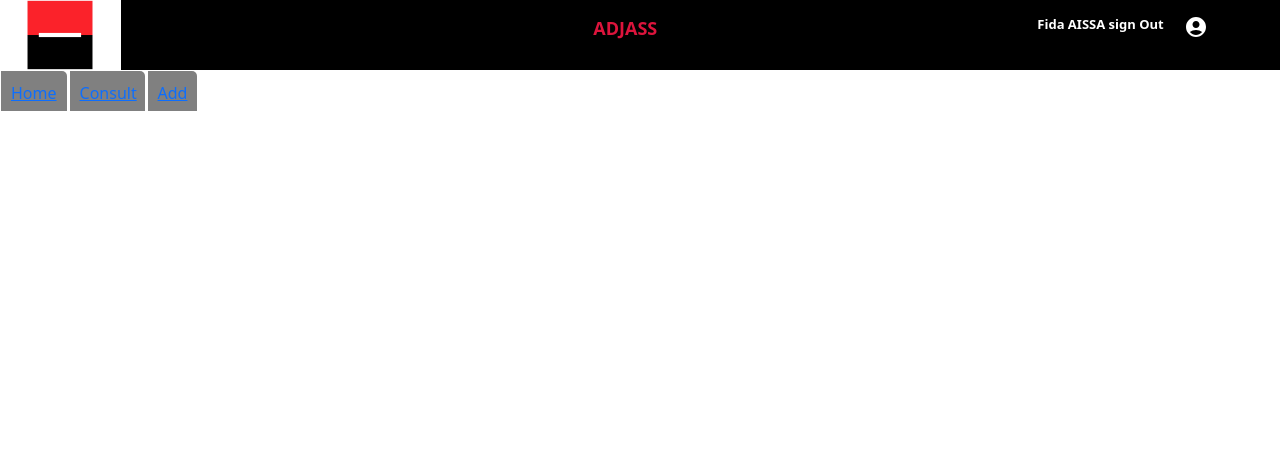
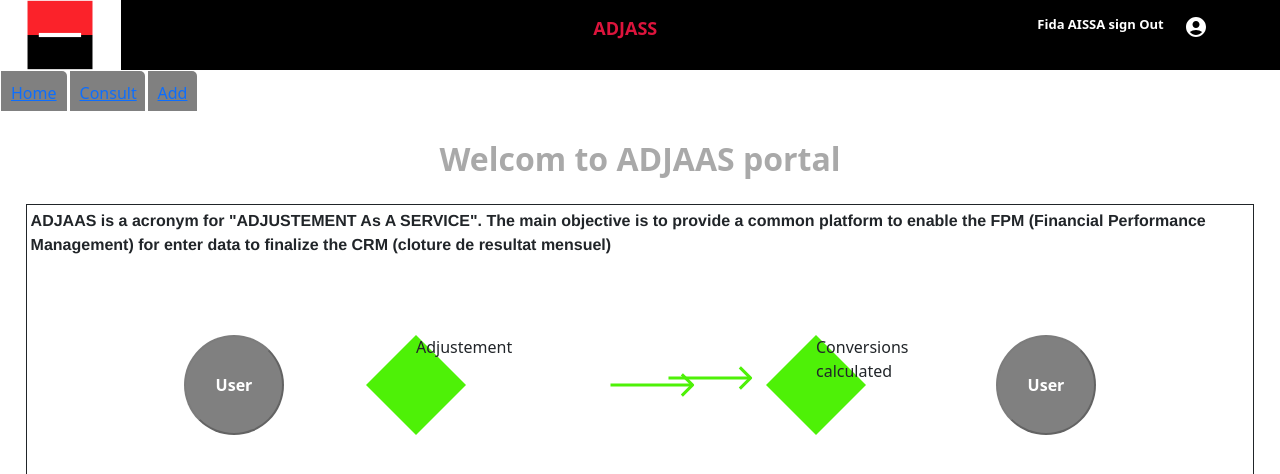
Before and after one commit to dfatoumata/adjProjectWeb, a React (Create React App) app: page / in a window 1280 px wide. Shown: the top 474 px of the page. Built offline with nearby package versions, Linux system fonts and the light colour scheme.

Commit message:
consult page and beggin home page

```diff
--- a/src/App.js
+++ b/src/App.js
@@ -8,12 +8,14 @@ import Manulaprev from './components/forms/Manulaprev';
 import Addform from './components/forms/Addform';
 
 import './App.css';
+import Consult from './components/forms/Consult';
 
 function App() {
   return (
     <BrowserRouter>
       <Routes>
           <Route path='/' element={<Home />}/>
+          <Route path='/consult' element={<Consult />}/>
           <Route path='/add' element={<Addform /> } />
           <Route path='added' element={<Add/>} />
           <Route path='/manual' element={<Manual/>}/>
--- /dev/null
+++ b/src/components/forms/Consult.jsx
@@ -0,0 +1,98 @@
+import React, {useState, useEffect} from 'react'
+import Table from '@mui/material/Table';
+import TableBody from '@mui/material/TableBody';
+import TableCell from '@mui/material/TableCell';
+import TableContainer from '@mui/material/TableContainer';
+import TableHead from '@mui/material/TableHead';
+import TableRow from '@mui/material/TableRow';
+import Paper from '@mui/material/Paper';
+import Papa from 'papaparse';
+import './Consult.scss';
+import Headers from '../partials/Headers/Headers';
+
+function Consult() {
+
+    const [parsedCsvData, setParsedCsvData] = useState([]);
+
+
+  useEffect(() => {
+    async function getData() {
+        const response = await fetch("/file/data.csv");
+        const reader = response.body.getReader();
+        const result = await reader.read(); // raw array
+        const decoder = new TextDecoder("utf-8");
+        const csv = decoder.decode(result.value); // the csv text
+        const results = Papa.parse(csv, { header: true }); // object with { data, errors, meta }
+        const rows = results.data; // array of objects
+        setParsedCsvData(rows);
+    }
+    getData();
+}, []);
+
+  return (
+    <div className="manall">
+      <div className="menu">
+        <Headers/>
+      </div>
+      <div className="manprev">
+        <div className="row">
+            <div className="col-md-4 adjust" >
+                <button type="submit" className='btnadjustement'>Adjustement 1 - 15/05/2022</button>
+                <button type="submit" className='btnadjustement'>Adjustement 2 - 15/05/2022</button>
+                <button type="submit" className='btnadjustement'>Adjustement 3 - 15/05/2022</button>
+                <button type="submit" className='btnadjustement'>Adjustement 4 - 15/05/2022</button>
+                <button type="submit" className='btnadjustement'>Adjustement 5 - 15/05/2022</button>
+                <button type="submit" className='btnadjustement'>Adjustement 6 - 15/05/2022</button>
+                <button type="submit" className='btnadjustement'>Adjustement 7 - 15/05/2022</button>
+                <button type="submit" className='btnadjustement'>Adjustement 8 - 15/05/2022</button>
+                <button type="submit" className='btnadjustement'>Adjustement 9 - 15/05/2022</button>
+                <button type="submit" className='btnadjustement'>Adjustement 10 - 15/05/2022</button>
+                <button type="submit" className='btnadjustement'>Adjustement 11 - 15/05/2022</button>
+            </div>
+            <div className="col-md-8">
+            <TableContainer component={Paper}>
+                <Table sx={{ minWidth: 650 }} aria-label="simple table">
+                    <TableHead className='entete'>
+                    <TableRow>
+                        <TableCell>Pilars</TableCell>
+                        <TableCell align="right">Phase</TableCell>
+                        <TableCell align="right">Year</TableCell>
+                        <TableCell align="right">Month</TableCell>
+                        <TableCell align="right">Cumul_type</TableCell>
+                        <TableCell align="right">Data_type</TableCell>
+                        <TableCell align="right">Data_source</TableCell>
+                        <TableCell align="right">Entity</TableCell>
+                        <TableCell align="right">Indicators</TableCell>
+                    </TableRow>
+                    </TableHead>
+                    <TableBody>
+                    { parsedCsvData && parsedCsvData.map((row) => (
+                        <TableRow
+                        key={row.name}
+                        sx={{ '&:last-child td, &:last-child th': { border: 0 } }}
+                        >
+                        <TableCell component="th" scope="row">
+                            {row.pilars}
+                        </TableCell>
+                        <TableCell align="right">{row.phase}</TableCell>
+                        <TableCell align="right">{row.year}</TableCell>
+                        <TableCell align="right">{row.month}</TableCell>
+                        <TableCell align="right">{row.cumul_type}</TableCell>
+                        <TableCell align="right">{row.data_type}</TableCell>
+                        <TableCell align="right">{row.data_source}</TableCell>
+                        <TableCell align="right">{row.entity}</TableCell>
+                        <TableCell align="right">{row.indicators}</TableCell>
+                        </TableRow>
+                    ))}
+                    </TableBody>
+                </Table>
+
+            </TableContainer>
+            </div>
+        </div>
+        </div>
+    </div>
+  )
+}
+
+export default Consult
--- /dev/null
+++ b/src/components/forms/Consult.scss
@@ -0,0 +1,40 @@
+.manprev {
+    margin: 5%;
+    margin-left: 15%;
+}
+.entete {
+    width: 1px;
+    height: 2px;
+    background: gray;
+}
+.mabtn {
+    float: right;
+}
+.matn {
+    height: 40px;
+    margin-right: 66px;
+    border-radius: 20px;
+    color: green;
+    font-weight: bold;
+}
+.boxContent {
+    width: 200px;
+}
+.prevBtn {
+    margin-top: 7%;
+    margin-bottom: 7%;
+}
+.btnadjustement {
+    background: gray;
+    border-radius: 8px;
+}
+.btnadjustement:hover {
+    color: white;
+    background: red;
+    font-weight: bold;
+}
+.btnadjustement:active {
+    color: white;
+    background: red;
+    font-weight: bold;
+}
--- a/src/components/forms/Homeforms.jsx
+++ b/src/components/forms/Homeforms.jsx
@@ -86,7 +86,7 @@ function Homeforms() {
 
                 <br />
 
-<table>
+<table className='bulkTable'>
   <thead>
     <tr key={"header"}>
       {headerKeys.map((key) => (
--- a/src/components/pages/Home.css
+++ b/src/components/pages/Home.css
@@ -2,3 +2,139 @@
     margin: 50%;
     padding: 50%;
 }
+.titre {
+    text-align: center;
+    color:darkgray;
+    font-weight: bold;
+
+}
+.frame1 {
+    margin: 2%;
+    border: 1px solid;
+    justify-content: center;
+    height: 360px;
+    display: flex;
+
+}
+.description {
+    font-weight: bold;
+    font-family: 'Franklin Gothic Medium', 'Arial Narrow', Arial, sans-serif;
+    margin: 4px;
+}
+.frame {
+    position: absolute;
+    margin-top: 130px;
+    display: flex;
+    justify-content: center;
+}
+.firstCircle {
+    border-radius: 60%;
+    height: 100px;
+    width: 100px;
+    background: gray;
+    color: white;
+    font-weight: bold;
+}
+.secondCircle {
+    border-radius: 60%;
+    height: 100px;
+    width: 100px;
+    margin-left: 130px;
+    background: gray;
+    font-weight: bold;
+    color: white;
+}
+.myarrow{
+    position:absolute;
+    margin-left: 130px;
+    /* bottom:0; */
+    transform: rotate(90deg);
+  }
+  .line {
+    border-right: 0.2rem solid #4EF107;
+    display:inline-block;
+    height:5rem;
+  }
+  .arrow{
+  position:absolute;
+    top:-0.3rem;
+    bottom:0;
+    height:1rem;
+    border-right: 0.2rem solid #4EF107;
+    display: inline-block;
+  }
+  .right{
+    left:0.3rem;
+    transform: rotate(-45deg);
+  }
+  .left{
+    right:0.3rem;
+    transform: rotate(45deg);
+  }
+  .diamond {
+    width: 0;
+    height: 0;
+    margin-left: 82px;
+    border: 50px solid transparent;
+    border-bottom-color: #4EF107;
+    position: relative;
+    top: -50px;
+  }
+  .diamond:after {
+    content: '';
+    position: absolute;
+    left: -50px;
+    top: 50px;
+    width: 0;
+    height: 0;
+    /* margin-left: 5px; */
+    border: 50px solid transparent;
+    border-top-color: #4EF107;
+  }
+  .diamonda {
+    width: 0;
+    height: 0;
+    margin-left: 300px;
+    border: 50px solid transparent;
+    border-bottom-color: #4EF107;
+    position: relative;
+    top: -50px;
+  }
+  .diamonda:after {
+    content: '';
+    /* margin-left: 300px; */
+    position: absolute;
+    left: -50px;
+    top: 50px;
+    width: 0;
+    height: 0;
+    border: 50px solid transparent;
+    border-top-color: #4EF107;
+  }
+  .myarrow2{
+    position:absolute;
+    top:0;
+    bottom:0;
+    transform: rotate(90deg);
+  }
+  .line2 {
+    border-right: 0.2rem solid #4EF107;
+    display:inline-block;
+    height:5rem;
+  }
+  .arrow2{
+  position:absolute;
+    top:-0.3rem;
+    bottom:0;
+    height:1rem;
+    border-right: 0.2rem solid #4EF107;
+    display: inline-block;
+  }
+  .right2{
+    left:0.3rem;
+    transform: rotate(-45deg);
+  }
+  .left2{
+    right:0.3rem;
+    transform: rotate(45deg);
+  }
--- a/src/components/pages/Home.jsx
+++ b/src/components/pages/Home.jsx
@@ -8,6 +8,37 @@ function Home() {
         <div>
           <Headers/>
         </div>
+        <div className="rowed">
+            <h2 className="titre">
+              Welcom to ADJAAS portal
+            </h2>
+
+            <div className="frame1">
+              <p className='description'>ADJAAS is a acronym for "ADJUSTEMENT As A SERVICE". The main objective is to provide a common platform to enable the FPM (Financial Performance Management) for enter data to finalize the CRM (cloture de resultat mensuel) </p>
+              <div className="frame">
+              <button disabled="disabled" className='firstCircle'>User</button>
+              <div className="myarrow">
+                <span className="arrow left"></span>
+                <span className="line"></span>
+                <span className="arrow right"></span>
+              </div>
+              <div className="diamond">
+                <span>Adjustement</span>
+              </div>
+              <div class="myarrow2">
+                <span className="arrow2 left2"></span>
+                <span className="line2"></span>
+                <span className="arrow2 right2"></span>
+              </div>
+              <div className="diamonda">
+                <span>Conversions calculated</span>
+              </div>
+              <button disabled="disabled" className='secondCircle'>User</button>
+              </div>
+
+            </div>
+
+        </div>
     </div>
   )
 }
--- a/src/components/partials/Menu/Menu.js
+++ b/src/components/partials/Menu/Menu.js
@@ -9,7 +9,7 @@ function Menu() {
         <nav>
             <ul className="liste">
                 <li className="li"> <a href='/'>Home</a> </li>
-                <li className="li"> <a href='/manualprev'>Consult</a> </li>
+                <li className="li"> <a href='/consult'>Consult</a> </li>
                 <li className="li"> <a href='/add'> Add</a></li>
             </ul>
     	</nav>
```
